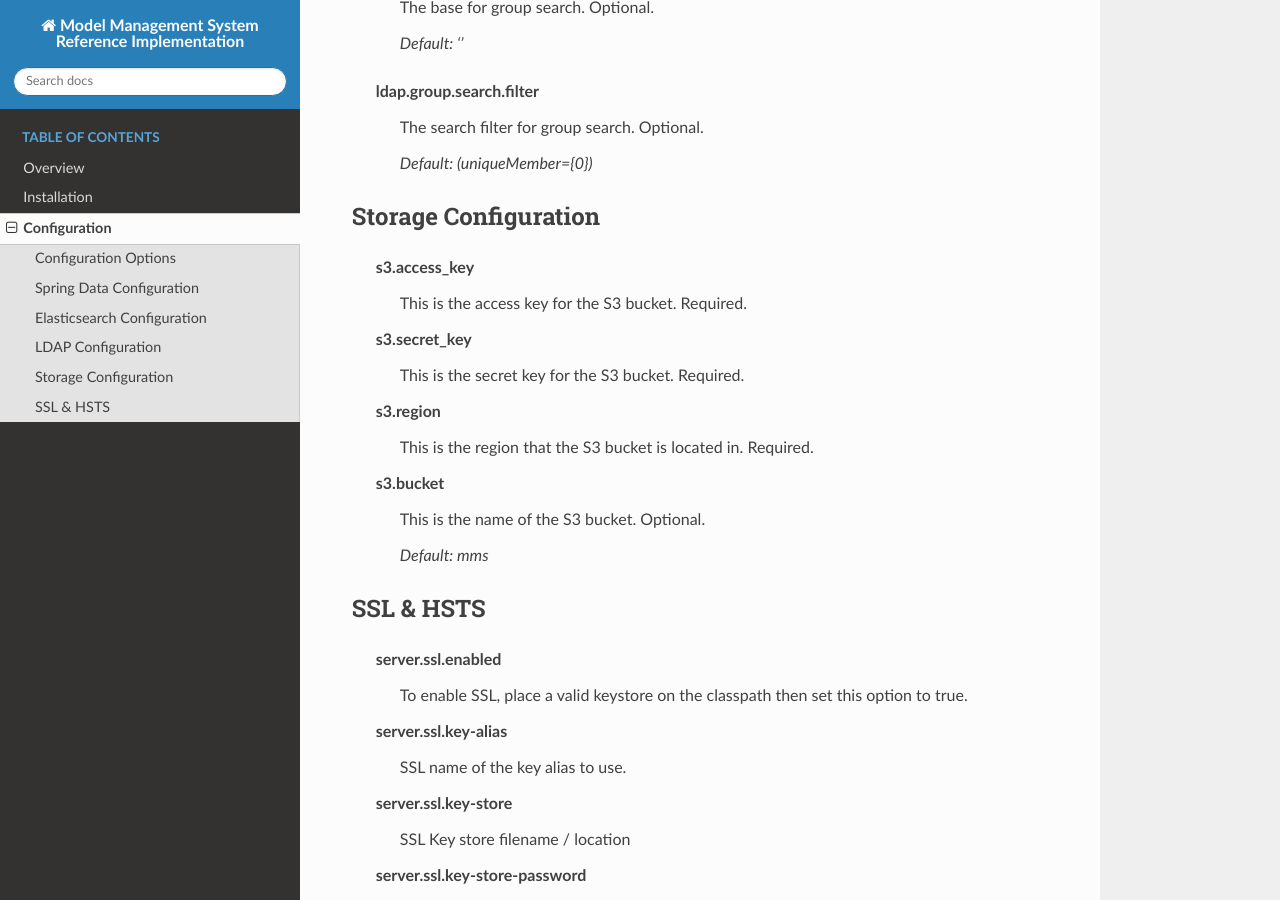
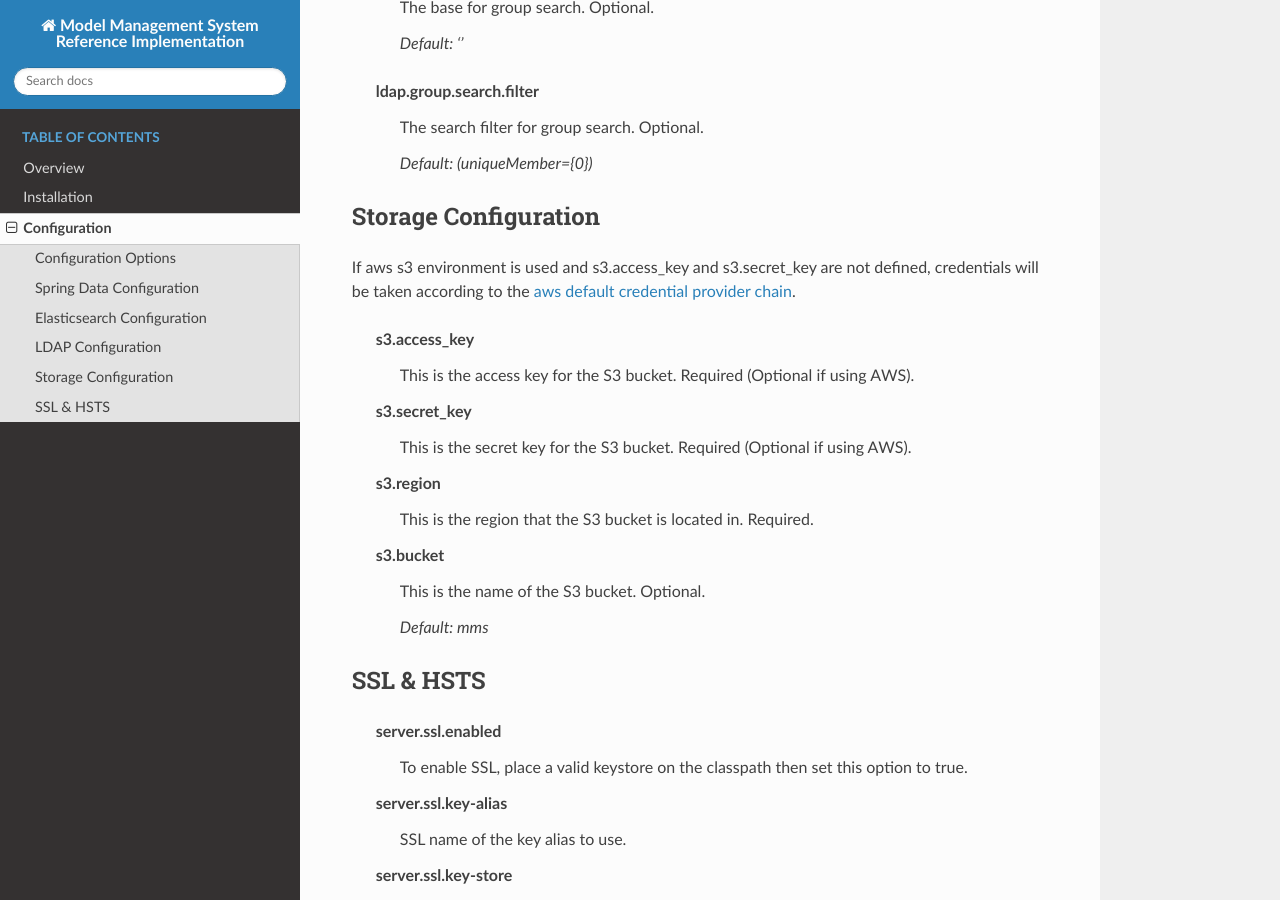
Before and after one commit to Open-MBEE/exec-mmsri, a Sphinx documentation site: the page built from docs/configuration.rst, in a window 1280 px wide and 900 px high, scrolled down 3484 px. Built offline with Sphinx 7.4.7 and the Read the Docs theme 2.0.0, drawn with Linux system fonts in a browser that asks for light colours.

Commit message:
update storage doc to include aws credential provider chain options

```diff
--- a/docs/configuration.rst
+++ b/docs/configuration.rst
@@ -153,11 +153,13 @@ LDAP Configuration
 Storage Configuration
 ---------------------
 
+If aws s3 environment is used and s3.access_key and s3.secret_key are not defined, credentials will be taken according to the `aws default credential provider chain <https://docs.aws.amazon.com/sdk-for-java/v1/developer-guide/credentials.html>`_.
+
   s3.access_key
-    This is the access key for the S3 bucket. Required.
+    This is the access key for the S3 bucket. Required (Optional if using AWS).
 
   s3.secret_key
-    This is the secret key for the S3 bucket. Required.
+    This is the secret key for the S3 bucket. Required (Optional if using AWS).
 
   s3.region
     This is the region that the S3 bucket is located in. Required.
```
